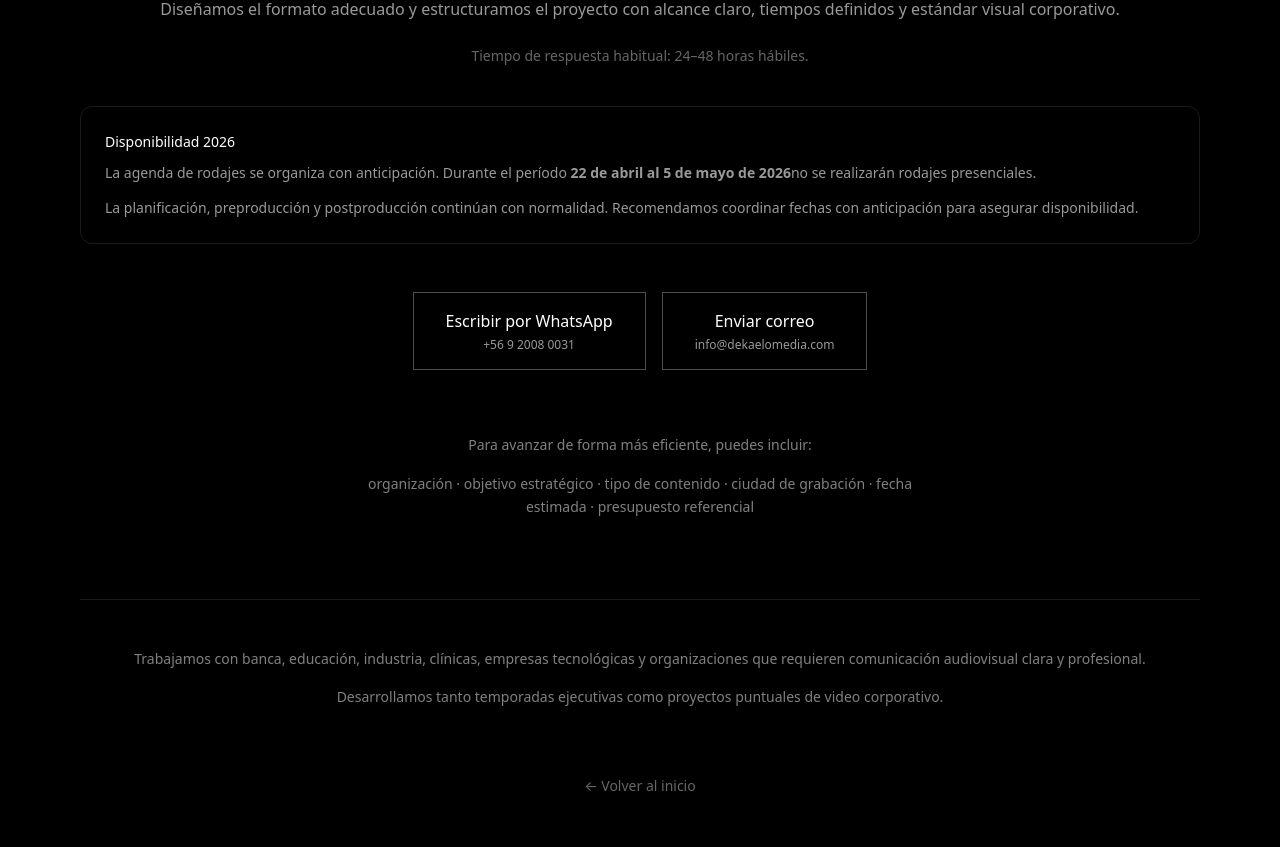
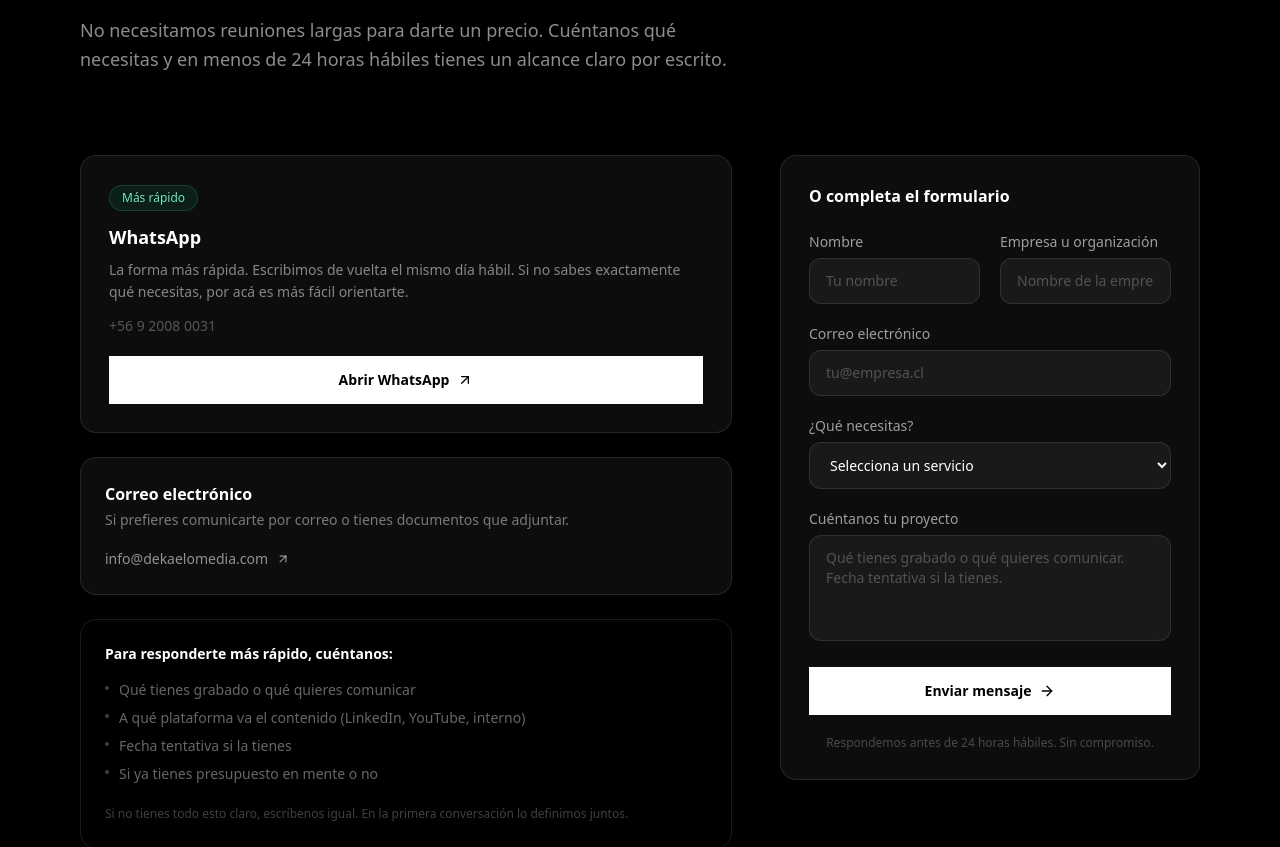
Before and after one commit to TronxGroup/Dekaelo-Media, a Next.js app: page /contacto in a window 1280 px wide. Shown: the part 345-1192 px from the top of the page. Built offline with nearby package versions, Linux system fonts and the light colour scheme.

Commit message:
Update page.tsx

```diff
--- a/app/contacto/page.tsx
+++ b/app/contacto/page.tsx
@@ -1,158 +1,322 @@
+"use client";
+
+import { useState } from "react";
 import Link from "next/link";
-import type { Metadata } from "next";
+import { ArrowUpRight, ArrowRight, CheckCircle2 } from "lucide-react";
 
-const SITE_URL = "https://www.dekaelomedia.com";
+/* ------------------------------------------------------------------ */
+/*  Config                                                              */
+/*  → Reemplaza FORMSPREE_ID por tu endpoint de formspree.io           */
+/*    Crea cuenta gratis en formspree.io, crea un form y copia el ID   */
+/* ------------------------------------------------------------------ */
+
 const WHATSAPP_NUMBER = "56920080031";
 const EMAIL = "info@dekaelomedia.com";
+const FORMSPREE_ID = "TU_FORMSPREE_ID"; // ← reemplazar
 
-export const metadata: Metadata = {
-  title:
-    "Contacto — Dekaelo Media | Producción Audiovisual Corporativa en Chile",
-  description:
-    "Contacto Dekaelo Media. Producción de video corporativo, series institucionales y comunicación ejecutiva para empresas en Chile.",
-  keywords: [
-    "contacto productora audiovisual Chile",
-    "cotizar video corporativo Chile",
-    "producción audiovisual ejecutiva",
-    "serie institucional",
-  ],
-  alternates: {
-    canonical: `${SITE_URL}/contacto`,
-  },
-  robots: { index: true, follow: true },
-  openGraph: {
-    title: "Contacto — Dekaelo Media",
-    description:
-      "Conversemos tu proyecto audiovisual corporativo en Chile.",
-    url: `${SITE_URL}/contacto`,
-    siteName: "Dekaelo Media",
-    locale: "es_CL",
-    type: "website",
-  },
-};
+const waLink = `https://wa.me/${WHATSAPP_NUMBER}?text=${encodeURIComponent(
+  "Hola 👋 Quiero conversar sobre un proyecto con Dekaelo Media.\n\nEmpresa:\nQué necesito:\nFecha tentativa:\n\nGracias"
+)}`;
 
-function buildWhatsAppLink() {
-  const text =
-    `Hola Dekaelo Media.\n` +
-    `Quiero conversar un proyecto audiovisual.\n\n` +
-    `Organización:\n` +
-    `Tipo de proyecto (serie / video corporativo / vodcast):\n` +
-    `Fecha estimada de grabación:\n` +
-    `Objetivo principal:\n` +
-    `Ciudad:\n` +
-    `Presupuesto referencial (opcional):\n`;
+/* ------------------------------------------------------------------ */
+/*  Subcomponentes                                                      */
+/* ------------------------------------------------------------------ */
 
-  return `https://wa.me/${WHATSAPP_NUMBER}?text=${encodeURIComponent(text)}`;
+function Eyebrow({ children }: { children: React.ReactNode }) {
+  return (
+    <p className="text-xs font-semibold uppercase tracking-[0.2em] text-white/35">
+      {children}
+    </p>
+  );
 }
 
-export default function Page() {
-  const wa = buildWhatsAppLink();
+function Label({ htmlFor, children }: { htmlFor: string; children: React.ReactNode }) {
+  return (
+    <label
+      htmlFor={htmlFor}
+      className="block text-sm font-medium text-white/60 mb-1.5"
+    >
+      {children}
+    </label>
+  );
+}
+
+const inputClass =
+  "w-full rounded-xl border border-white/10 bg-white/5 px-4 py-3 text-sm text-white placeholder-white/25 outline-none transition focus:border-white/30 focus:bg-white/8";
+
+/* ------------------------------------------------------------------ */
+/*  Form                                                                */
+/* ------------------------------------------------------------------ */
+
+function ContactForm() {
+  const [status, setStatus] = useState<"idle" | "sending" | "ok" | "error">("idle");
+
+  async function handleSubmit(e: React.FormEvent<HTMLFormElement>) {
+    e.preventDefault();
+    setStatus("sending");
+
+    const form = e.currentTarget;
+    const data = new FormData(form);
+
+    try {
+      const res = await fetch(`https://formspree.io/f/${FORMSPREE_ID}`, {
+        method: "POST",
+        body: data,
+        headers: { Accept: "application/json" },
+      });
+
+      if (res.ok) {
+        setStatus("ok");
+        form.reset();
+      } else {
+        setStatus("error");
+      }
+    } catch {
+      setStatus("error");
+    }
+  }
+
+  if (status === "ok") {
+    return (
+      <div className="flex flex-col items-center justify-center gap-4 py-16 text-center">
+        <CheckCircle2 className="h-10 w-10 text-emerald-400" />
+        <h3 className="text-xl font-semibold text-white">
+          Mensaje recibido
+        </h3>
+        <p className="text-sm text-white/50 max-w-xs leading-relaxed">
+          Te respondemos antes de las próximas 24 horas hábiles con un
+          alcance claro para tu proyecto.
+        </p>
+        <button
+          onClick={() => setStatus("idle")}
+          className="mt-2 text-sm text-white/35 transition hover:text-white"
+        >
+          Enviar otro mensaje →
+        </button>
+      </div>
+    );
+  }
 
   return (
-    <main className="bg-black text-white">
+    <form onSubmit={handleSubmit} className="space-y-5">
 
-      <section className="container max-w-2xl py-32 text-center">
+      <div className="grid gap-5 sm:grid-cols-2">
+        <div>
+          <Label htmlFor="nombre">Nombre</Label>
+          <input
+            id="nombre"
+            name="nombre"
+            type="text"
+            required
+            placeholder="Tu nombre"
+            className={inputClass}
+          />
+        </div>
+        <div>
+          <Label htmlFor="empresa">Empresa u organización</Label>
+          <input
+            id="empresa"
+            name="empresa"
+            type="text"
+            required
+            placeholder="Nombre de la empresa"
+            className={inputClass}
+          />
+        </div>
+      </div>
 
-        {/* HEADER */}
-        <h1 className="text-4xl md:text-5xl font-semibold">
-          Contacto
+      <div>
+        <Label htmlFor="email">Correo electrónico</Label>
+        <input
+          id="email"
+          name="email"
+          type="email"
+          required
+          placeholder="tu@empresa.cl"
+          className={inputClass}
+        />
+      </div>
+
+      <div>
+        <Label htmlFor="servicio">¿Qué necesitas?</Label>
+        <select
+          id="servicio"
+          name="servicio"
+          required
+          className={`${inputClass} cursor-pointer`}
+          defaultValue=""
+        >
+          <option value="" disabled className="bg-black text-white/40">
+            Selecciona un servicio
+          </option>
+          <option value="contenido-mensual" className="bg-black">
+            Contenido corporativo mensual (edición recurrente)
+          </option>
+          <option value="video-puntual" className="bg-black">
+            Video institucional editado (pago único)
+          </option>
+          <option value="vodcast" className="bg-black">
+            Serie vodcast ejecutiva
+          </option>
+          <option value="no-se" className="bg-black">
+            No estoy seguro, quiero orientación
+          </option>
+        </select>
+      </div>
+
+      <div>
+        <Label htmlFor="mensaje">Cuéntanos tu proyecto</Label>
+        <textarea
+          id="mensaje"
+          name="mensaje"
+          required
+          rows={4}
+          placeholder="Qué tienes grabado o qué quieres comunicar. Fecha tentativa si la tienes."
+          className={`${inputClass} resize-none`}
+        />
+      </div>
+
+      {status === "error" && (
+        <p className="text-sm text-red-400">
+          Algo salió mal. Intenta de nuevo o escríbenos por WhatsApp.
+        </p>
+      )}
+
+      <button
+        type="submit"
+        disabled={status === "sending"}
+        className="inline-flex w-full items-center justify-center gap-2 bg-white px-6 py-3.5 text-sm font-semibold text-black transition hover:bg-white/90 disabled:opacity-50"
+      >
+        {status === "sending" ? "Enviando…" : "Enviar mensaje"}
+        {status !== "sending" && <ArrowRight className="h-4 w-4" />}
+      </button>
+
+      <p className="text-center text-xs text-white/25">
+        Respondemos antes de 24 horas hábiles. Sin compromiso.
+      </p>
+    </form>
+  );
+}
+
+/* ------------------------------------------------------------------ */
+/*  Page — "use client" porque el form tiene estado                    */
+/*  El metadata se mueve a un archivo separado: contacto/metadata.ts  */
+/* ------------------------------------------------------------------ */
+
+export default function ContactoPage() {
+  return (
+    <main className="bg-black text-white selection:bg-white selection:text-black">
+
+      {/* ── HERO ─────────────────────────────────────────────────── */}
+      <section className="container max-w-4xl pt-28 pb-16 md:pt-36 md:pb-20">
+        <Eyebrow>Contacto</Eyebrow>
+        <h1 className="mt-4 text-4xl font-semibold leading-[1.1] tracking-tight md:text-5xl">
+          Cuéntanos tu proyecto.{" "}
+          <span className="text-white/35">
+            Te respondemos con precio y plazo el mismo día.
+          </span>
         </h1>
+        <p className="mt-6 max-w-2xl text-lg text-white/55 leading-relaxed">
+          No necesitamos reuniones largas para darte un precio. Cuéntanos
+          qué necesitas y en menos de 24 horas hábiles tienes un alcance
+          claro por escrito.
+        </p>
+      </section>
 
-        <p className="mt-6 text-white/65 leading-relaxed">
-          Si tu empresa necesita producir un video corporativo,
-          desarrollar una serie institucional o estructurar comunicación ejecutiva,
-          conversemos el contexto y objetivos.
+      {/* ── CONTENIDO PRINCIPAL ──────────────────────────────────── */}
+      <section className="container max-w-5xl pb-28">
+        <div className="grid gap-12 lg:grid-cols-[1fr_420px] lg:items-start">
+
+          {/* Columna izquierda: opciones de contacto */}
+          <div>
+
+            {/* WhatsApp — opción principal */}
+            <div className="rounded-2xl border border-white/10 bg-white/5 p-7 mb-6">
+              <div className="flex items-start justify-between gap-4">
+                <div>
+                  <div className="mb-3 inline-flex items-center rounded-full border border-emerald-400/20 bg-emerald-500/10 px-3 py-1 text-xs font-medium text-emerald-300">
+                    Más rápido
+                  </div>
+                  <h2 className="text-lg font-semibold text-white">
+                    WhatsApp
+                  </h2>
+                  <p className="mt-2 text-sm text-white/50 leading-relaxed">
+                    La forma más rápida. Escribimos de vuelta el mismo día
+                    hábil. Si no sabes exactamente qué necesitas, por acá
+                    es más fácil orientarte.
                   </p>
-
-        <p className="mt-6 text-white/60 leading-relaxed">
-          Diseñamos el formato adecuado y estructuramos el proyecto
-          con alcance claro, tiempos definidos y estándar visual corporativo.
-        </p>
-
-        <p className="mt-6 text-sm text-white/40">
-          Tiempo de respuesta habitual: 24–48 horas hábiles.
-        </p>
-
-        {/* DISPONIBILIDAD */}
-        <div className="mt-10 border border-white/10 rounded-xl p-6 text-left text-sm text-white/60 leading-relaxed">
-          <p className="text-white font-medium mb-2">
-            Disponibilidad 2026
-          </p>
-          <p>
-            La agenda de rodajes se organiza con anticipación.
-            Durante el período <strong>22 de abril al 5 de mayo de 2026</strong>
-            no se realizarán rodajes presenciales.
-          </p>
-          <p className="mt-3">
-            La planificación, preproducción y postproducción continúan con normalidad.
-            Recomendamos coordinar fechas con anticipación para asegurar disponibilidad.
+                  <p className="mt-3 text-sm text-white/30">
+                    +56 9 2008 0031
                   </p>
                 </div>
-
-        {/* CTAs */}
-        <div className="mt-12 flex flex-col sm:flex-row gap-4 justify-center">
-
+              </div>
               <a
-            href={wa}
+                href={waLink}
                 target="_blank"
                 rel="noopener noreferrer"
-            className="border border-white/30 px-8 py-4 hover:bg-white hover:text-black transition"
+                className="mt-5 inline-flex w-full items-center justify-center gap-2 bg-white px-6 py-3.5 text-sm font-semibold text-black transition hover:bg-white/90"
               >
-            Escribir por WhatsApp
-            <div className="text-xs opacity-60 mt-1">
-              +56 9 2008 0031
+                Abrir WhatsApp
+                <ArrowUpRight className="h-4 w-4" />
+              </a>
             </div>
-          </a>
 
+            {/* Email */}
+            <div className="rounded-2xl border border-white/10 bg-white/5 p-6 mb-6">
+              <h2 className="text-base font-semibold text-white mb-1">
+                Correo electrónico
+              </h2>
+              <p className="text-sm text-white/45 mb-4">
+                Si prefieres comunicarte por correo o tienes documentos
+                que adjuntar.
+              </p>
               <a
                 href={`mailto:${EMAIL}`}
-            className="border border-white/30 px-8 py-4 hover:bg-white hover:text-black transition"
+                className="inline-flex items-center gap-2 text-sm text-white/55 transition hover:text-white"
               >
-            Enviar correo
-            <div className="text-xs opacity-60 mt-1">
                 {EMAIL}
-            </div>
+                <ArrowUpRight className="h-3.5 w-3.5" />
               </a>
-
             </div>
 
-        {/* GUÍA ESTRATÉGICA */}
-        <div className="mt-16 text-white/50 text-sm leading-relaxed max-w-xl mx-auto">
-          <p>
-            Para avanzar de forma más eficiente, puedes incluir:
-          </p>
-
-          <p className="mt-4">
-            organización · objetivo estratégico · tipo de contenido ·
-            ciudad de grabación · fecha estimada · presupuesto referencial
+            {/* Qué incluir */}
+            <div className="rounded-2xl border border-white/10 p-6">
+              <h2 className="text-sm font-semibold text-white mb-4">
+                Para responderte más rápido, cuéntanos:
+              </h2>
+              <ul className="space-y-2">
+                {[
+                  "Qué tienes grabado o qué quieres comunicar",
+                  "A qué plataforma va el contenido (LinkedIn, YouTube, interno)",
+                  "Fecha tentativa si la tienes",
+                  "Si ya tienes presupuesto en mente o no",
+                ].map((item) => (
+                  <li
+                    key={item}
+                    className="flex items-start gap-2.5 text-sm text-white/40"
+                  >
+                    <span className="mt-1.5 h-1 w-1 rounded-full bg-white/25 shrink-0" />
+                    {item}
+                  </li>
+                ))}
+              </ul>
+              <p className="mt-5 text-xs text-white/25 leading-relaxed">
+                Si no tienes todo esto claro, escríbenos igual. En la
+                primera conversación lo definimos juntos.
               </p>
             </div>
-
-        {/* PERFIL DE CLIENTE */}
-        <div className="mt-20 border-t border-white/10 pt-12 text-white/50 text-sm leading-relaxed">
-          <p>
-            Trabajamos con banca, educación, industria, clínicas,
-            empresas tecnológicas y organizaciones que requieren
-            comunicación audiovisual clara y profesional.
-          </p>
-
-          <p className="mt-4">
-            Desarrollamos tanto temporadas ejecutivas como
-            proyectos puntuales de video corporativo.
-          </p>
           </div>
 
-        {/* VOLVER */}
-        <div className="mt-16">
-          <Link
-            href="/"
-            className="text-white/40 hover:text-white text-sm transition"
-          >
-            ← Volver al inicio
-          </Link>
+          {/* Columna derecha: formulario */}
+          <div className="rounded-2xl border border-white/10 bg-white/5 p-7 lg:sticky lg:top-24">
+            <h2 className="text-base font-semibold text-white mb-6">
+              O completa el formulario
+            </h2>
+            <ContactForm />
           </div>
+        </div>
+      </section>
 
-      </section>
     </main>
   );
 }
```
Lines whose indentation alone changed are shown as unchanged.
